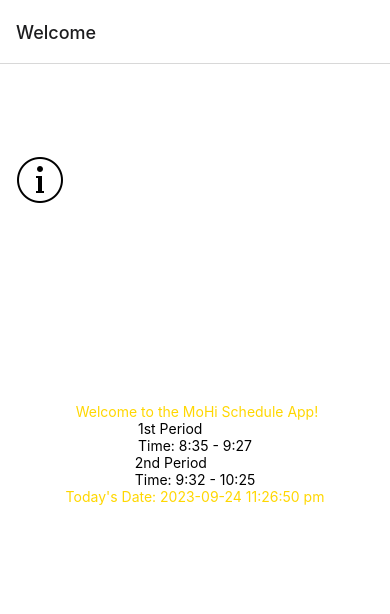
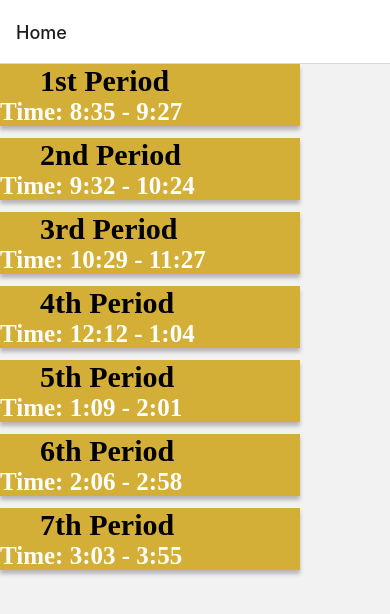
Before and after one commit to MoHi-Schedule/MoHi-Schedule-App, a React Native app: screen /Home in a window 390 px wide. Shown: the top 614 px of the page. Built offline with nearby package versions, Linux system fonts and the light colour scheme.

Commit message:
Moved constructing of each PeriodBox to Data.js and added visuals to periods

```diff
--- a/App.js
+++ b/App.js
@@ -5,6 +5,7 @@ import {NavigationContainer} from '@react-navigation/native'
 import {createNativeStackNavigator} from '@react-navigation/native-stack';
 import * as React from 'react';
 import {Period} from './Data';
+import {Home} from './Home';
 
 
 const Stack = createNativeStackNavigator();
@@ -18,61 +19,14 @@ export default function App() {
         <Stack.Screen
           name="Home"
           component={Home}
-          options={{title: 'Welcome'}}
         />
-
-        <Stack.Screen name="Info" component={Info} />
-      </Stack.Navigator>
-
-
+    </Stack.Navigator>
     </NavigationContainer>
   );
 
 }
 
-const Home = ({navigation}) => {
 
-  var date = moment().utcOffset('+5:30').format('YYYY-MM-DD hh:mm:ss a');
-
-  const per1 = Period("1st", "8:35", "9:27");
-  const per2 = Period("2nd", "9:32", "10:25");
-  const schedule = [per1, per2];
-
-  return (
-    <View style={styles.container}>
-
-      <Text style ={textStyles}> Welcome to the MoHi Schedule App!</Text>
-
-      {schedule.map(period=>{
-      return(
-        <Text key = {period.periodNumber} style = {styles}>
-        {period.periodNumber} Period {'\n'}
-        Time: {period.startTime} - {period.endTime}
-        </Text>
-      )})}
-
-
-      <Text style = {textStyles}> Today's Date: {date} </Text>
-
-      <Pressable onPress={() => navigation.navigate('Info', {name: 'Info'})}>
-
-      <Image style = {styles.image} source={require("./assets/info.png")}  />
-      </Pressable>
-      <StatusBar style="auto" />
-    </View>
-  );
-
-};
-
-const Info = ({navigation}) => {
-
-  return(
-    <View style= {styles.container}>
-      <Text onPress ={() => navigation.navigate('Home',{name: 'Home'})}style = {textStyles}> Test Screen </Text>
-    </View>
-
-  );
-};
 
 const textStyles = {color : '#FFD700'};
 
--- a/Data.js
+++ b/Data.js
@@ -1,4 +1,4 @@
-import {Text} from 'react-native';
+import {Text, View} from 'react-native';
 
 export const Period = function (periodNum, sTime, eTime) {
     const periodNumber = periodNum
@@ -10,3 +10,44 @@ export const Period = function (periodNum, sTime, eTime) {
 export const Schedule = function () {
 
 }
+
+export const PeriodBox = function (props) {
+    return(
+    <View style = {periodBox}>
+        <Text style = {headerText}>
+        {props.period} Period {'\n'}
+        </Text>
+        <Text style = {descriptorText}>
+        Time: {props.start} - {props.end}
+        </Text>
+    </View>
+    )
+
+}
+
+const descriptorText = {
+        color: '#FFFFFF',
+        fontSize: '25px',
+        fontFamily: 'OpenSans',
+        fontWeight: 'bold',
+        paddingLeftnpm: '55px',
+}
+const headerText= {
+      color: '#FF',
+      fontSize: '30px',
+      fontFamily: 'OpenSans',
+      paddingLeft: '40px',
+      fontWeight: 'bolder',
+    };
+const periodBox = {
+        flex: '1',
+        justifyContent: 'center',
+        backgroundColor: '#D4AF37',
+        marginBottom: 12,
+        width: 300,
+        height: 300,
+        shadowOffset: { height: 4, width: 0 },
+        shadowOpacity: 1,
+        shadowRadius: 4,
+        shadowColor: '#00000040'
+      };
--- a/Home.js
+++ b/Home.js
@@ -1,3 +1,5 @@
+import {Period, PeriodBox} from './Data'
+import { StyleSheet, Text, View ,Image, Pressable,} from 'react-native';
 
 export const Home = () => {
     //hardcoding all 7 period variables
@@ -12,12 +14,15 @@ export const Home = () => {
   const schedule = [per1, per2, per3, per4, per5, per6, per7];
     return(
     <View>
-    {schedule.map(periods =>{
+    {schedule.map(per =>{
         return(
-        <Text>
-        {period.periodNumber} Period {'\n'}
-        Time: {period.startTime} - {period.endTime}
-        </Text>
+          //assign PeriodBox values
+          <PeriodBox
+          period = {per.periodNumber}
+          start = {per.startTime}
+          end = {per.endTime}
+
+          />
         )})}
     </View>
     )
--- a/package.json
+++ b/package.json
@@ -17,7 +17,10 @@
     "react": "18.2.0",
     "react-native": "0.72.5",
     "react-native-screens": "~3.22.0",
-    "react-native-safe-area-context": "4.6.3"
+    "react-native-safe-area-context": "4.6.3",
+    "react-native-web": "~0.19.6",
+    "react-dom": "18.2.0",
+    "@expo/webpack-config": "^19.0.0"
   },
   "devDependencies": {
     "@babel/core": "^7.20.0"
```
Also changed, not shown: 1 other file (tests, documents, lock files or other folders).
